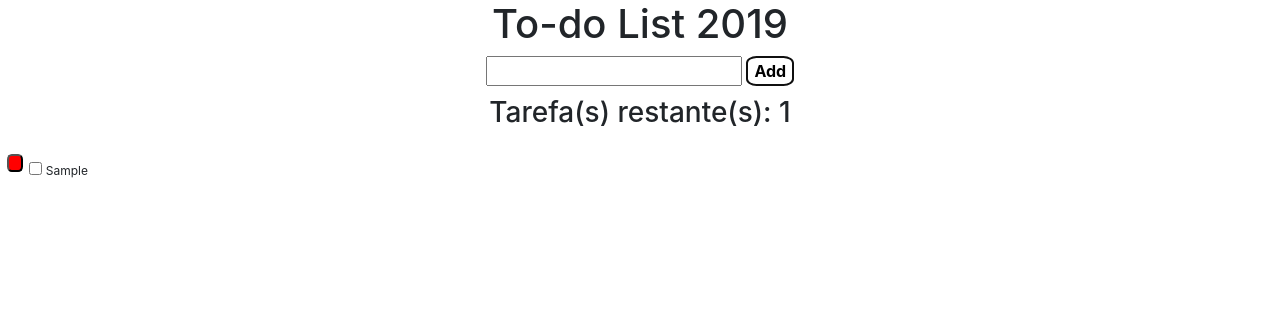
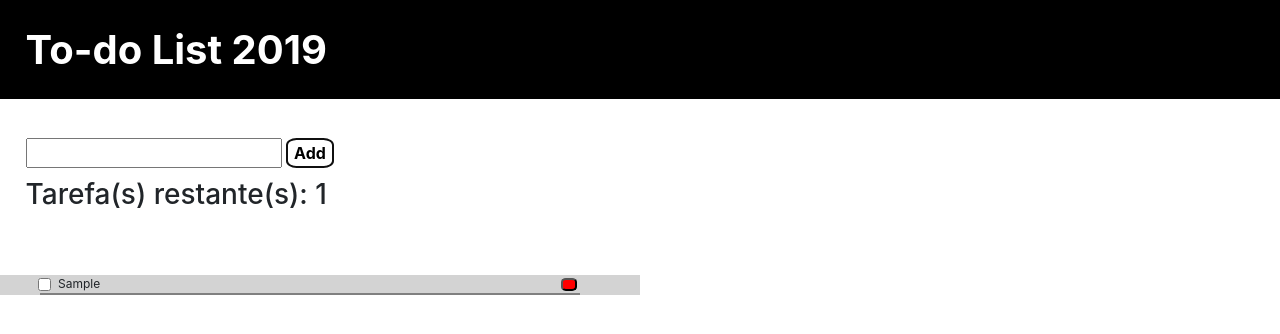
Before and after one commit to shirou26/shirou26.github.io, a plain HTML site: page todo/index.html in a window 1280 px wide. Both pictures are taken after typing "Sample" into the empty fields and a click on the button "Add". Drawn offline with nearby package versions, Linux system fonts and the light colour scheme.

Commit message:
Add files via upload

```diff
--- a/todo/styles.css
+++ b/todo/styles.css
@@ -1,9 +1,23 @@
-h1, #inserir{
-    text-align: center;
+
+
+
+h1 {
+    padding-bottom: 2%;
+    padding-top: 2%;
+    padding-left: 2%;
+    background-color: black;
+    color: white;
+    font-weight: bold;
+}
+
+#inserir {
+    margin-bottom: 5%;
+    margin-top: 3%;
+    padding-left: 2%;
 }
 
 h3 {
-    margin: 10px 0 0 0;
+    margin: 10px 0 15px 0;
 }
 
 #button {
@@ -13,34 +27,49 @@ h3 {
 }
 
 
+#lista {
+    margin: auto;
+    background-color: lightgray;
+    margin-right: 50%;
+}
+
+
 li button {
-    width: 5px;
-    height: 18px;
-    border: solide black 1px;
+    width: 10px;
+    height: 13px;
     font-weight: bolder;
     background-color: red;
     color: red;
-    position: relative;
-    right: 3px;
-    bottom: 6px;
     border-radius: 30%;
-
+    position: absolute;
+    right: 0;
+    margin-right: 3px;
 }
 
 ul {
     font-size: 12px;
-    position: relative;
     right: 30px;
     top: 30px;
     bottom: 90px;
     list-style-type: none;
+
 }
 
 li {
-    margin: 0 0 8px 0;
+    border-bottom: solid grey 2px;
+    align-items: center;
+    margin-bottom: 7px;
+    margin-top: 7px;
+    padding-left: 3%;
+    padding-right: 10px;
+    width: 90%;
+    display: flex;
+    position: relative;
+    justify-content: flex-start;
 }
 
-li #checar {
-    position: relative;
-    right: 20px;
+li input {
+    position: absolute;
+    align-self: center;
+    left: -2px;
 }
```
